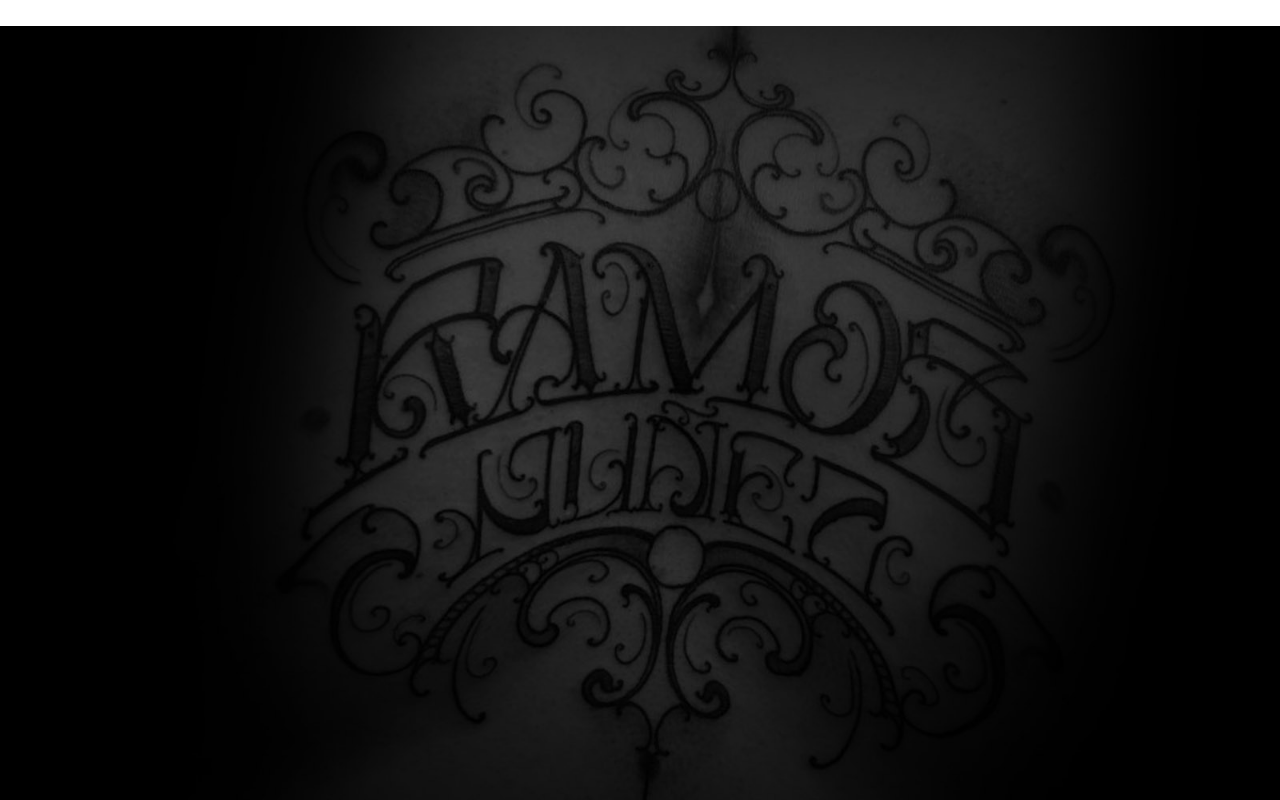
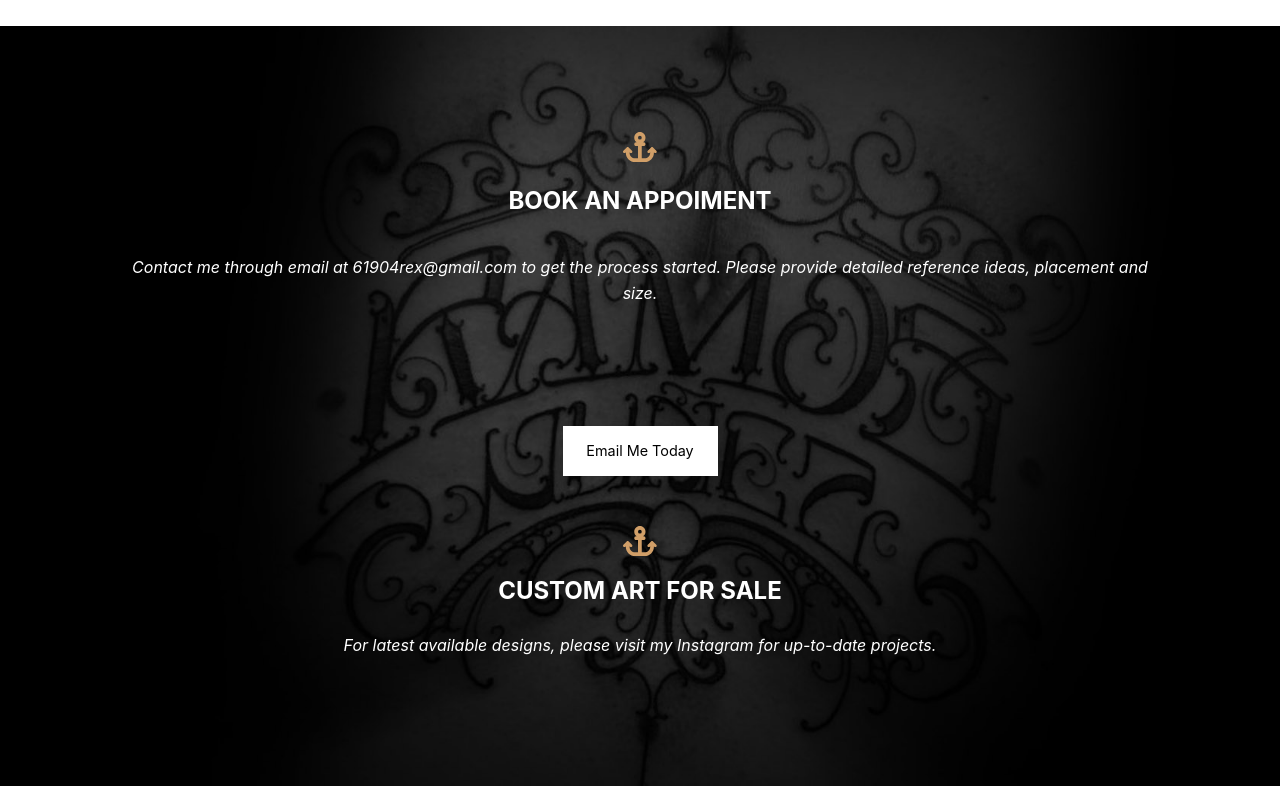
Before and after one commit to julianf97/tattoo-page, a React (Create React App) app: page / in a window 1280 px wide. Shown: the part 980-1780 px from the top of the page. Built offline with nearby package versions, Linux system fonts and the light colour scheme.

Commit message:
Agregando Seccion

```diff
--- a/src/App.js
+++ b/src/App.js
@@ -16,6 +16,7 @@ function App() {
       <Secciones/>
       <Descripcion/>
       <Book/>
+      <Descripcion/>
     </div>
   );
 }
--- a/src/components/Book/Book.js
+++ b/src/components/Book/Book.js
@@ -1,3 +1,5 @@
+import { FontAwesomeIcon } from '@fortawesome/react-fontawesome'
+import { faAnchor} from '@fortawesome/free-solid-svg-icons';
 import React from 'react'
 import './_book.scss'
 
@@ -5,7 +7,37 @@ export const Book = () => {
 
     return(
        <section className='contenedorBook'>
-
+            <div className='contenedorAncla'>
+                <FontAwesomeIcon className='ancla' icon={ faAnchor }></FontAwesomeIcon>
+            </div>
+            <div className='contenedorTitulo'>
+                <h3>BOOK AN APPOIMENT</h3>
+            </div>
+            <div className='contenedorParrafoPrimero'>
+                <div className='contenedorInteriorParrafo'>
+                    <p className='parrafoPrimero'>
+                    Contact me through email at 61904rex@gmail.com to get the process started. Please provide detailed reference ideas, placement and size.
+                    </p>
+                </div>
+            </div>
+            <div className='contenedorBtn'>
+                <button className='BtnEmailMe'>Email Me Today</button>
+            </div>
+            <div className='contenedorFinalBook'>
+                <div className='contenedorSegundaAncla'>
+                    <FontAwesomeIcon className='ancla' icon={ faAnchor }></FontAwesomeIcon>
+                </div>
+                <div className='contenedorTitulo segundoTitulo'>
+                    <h3>CUSTOM ART FOR SALE</h3>
+                </div>
+                <div className='contenedorParrafoPrimero'>
+                    <div className='contenedorInteriorParrafo'>
+                        <p className='parrafoPrimero parrafoSegundo'>
+                        For latest available designs, please visit my Instagram for up-to-date projects.
+                        </p>
+                    </div>
+                </div>
+            </div>
        </section>
     )
 
--- a/src/components/Book/_book.scss
+++ b/src/components/Book/_book.scss
@@ -1,9 +1,91 @@
 .contenedorBook{
     width: 100%;
-    height: 100vh;
+    height: 95vh;
     background-image: url("../../../public/img/presentacion2.jpg");
     background-color: #00000000;
     background-position: center;
     background-repeat: no-repeat;
     background-size: cover;
+    .contenedorAncla{
+        width: 100%;
+        height: 18%;
+        display: flex;
+        justify-content: center;
+        align-items: end;
+        .ancla{
+            color: white;
+            font-size: 30px;
+            color: #D19F68 !important;
+        }
+    }
+    .contenedorTitulo{
+        width: 100%;
+        height: 10%;
+        display: flex;
+        justify-content: center;
+        align-items: center;
+        h3{
+            display: block;
+            font-size: 1.5em;
+            margin-block-start: 0.83em;
+            margin-block-end: 0.83em;
+            margin-inline-start: 0px;
+            margin-inline-end: 0px;
+            font-weight: bold;
+            color: #fff;
+        }
+    }
+    .contenedorParrafoPrimero{
+        width: 100%;
+        height: 20%;
+        display: flex;
+        justify-content: center;
+        .contenedorInteriorParrafo{
+            width: 80%;
+            height: 100%;
+            .parrafoPrimero{
+                color: #fff;
+                font-size: 16px;
+                line-height: 26px;
+                font-style: italic;
+            }
+        }
+    }
+    .contenedorBtn{
+        width: 100%;
+        height: 16%;
+        display: flex;
+        justify-content: center;
+        align-items: center;
+        .BtnEmailMe{
+            width: 155px;
+            height: 50px;
+            border: solid 1px white;
+            background-color: #fff;
+            font-size: 0.9rem;
+            padding-bottom: 2px;
+        }
+    }
+    .contenedorFinalBook{
+        width: 100%;
+        height: 30%;
+        .contenedorSegundaAncla{
+            width: 100%;
+            height: 25%;
+            display: flex;
+            justify-content: center;
+            align-items: center;
+            .ancla{
+                color: white;
+                font-size: 30px;
+                color: #D19F68 !important;
+            }
+        }
+        .segundoTitulo{
+            margin-top: 10px;
+        }
+        .parrafoSegundo{
+            margin-top: 30px;
+        }
+    }
 }
```
